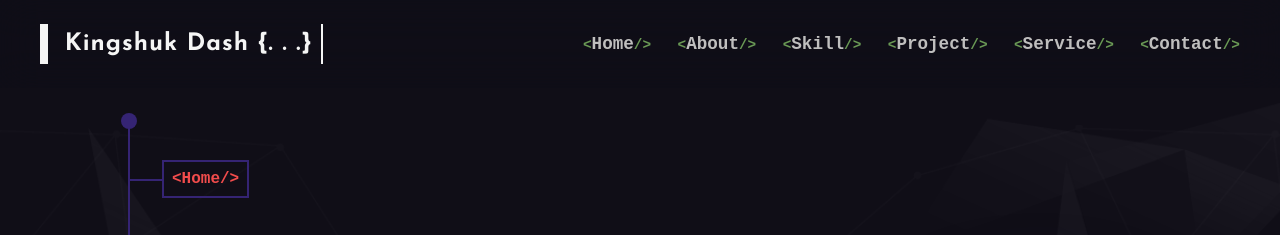
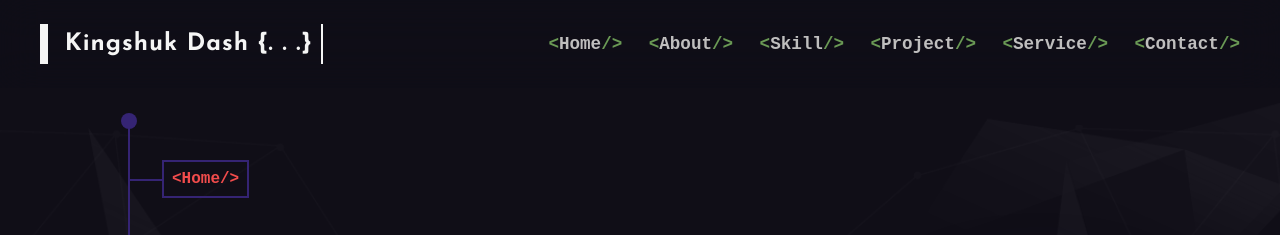
Before and after one commit to kingshukdash123/MyPortfolio, a plain HTML site: page index.html in a window 1280 px wide. Shown: the top 235 px of the page. Drawn offline with Linux system fonts and the light colour scheme; a web font is replaced by a local one.

Commit message:
increase size of code sign of navbar

```diff
--- a/style.css
+++ b/style.css
@@ -107,16 +107,14 @@ section {
     margin-left: 1.4rem;
     color: var(--comment-color);
     font-weight: 900;
-    font-size: 0.9rem;
+    font-size: 1.1rem;
     position: relative;
-    z-index: 0;
 }
 .navbar a::after {
     content: '';
     background-color: var(--main-color);
     width: 0;
     height: 3px;
-    z-index: 1;
     position: absolute;
     left: 0px;
     bottom: -5px;
```
